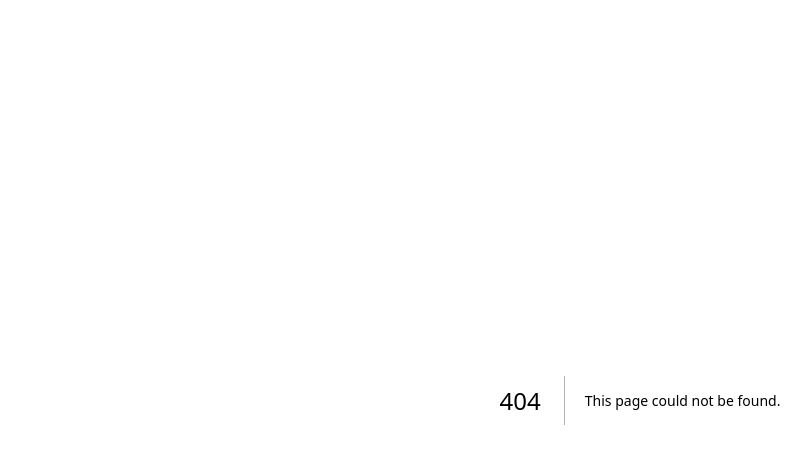
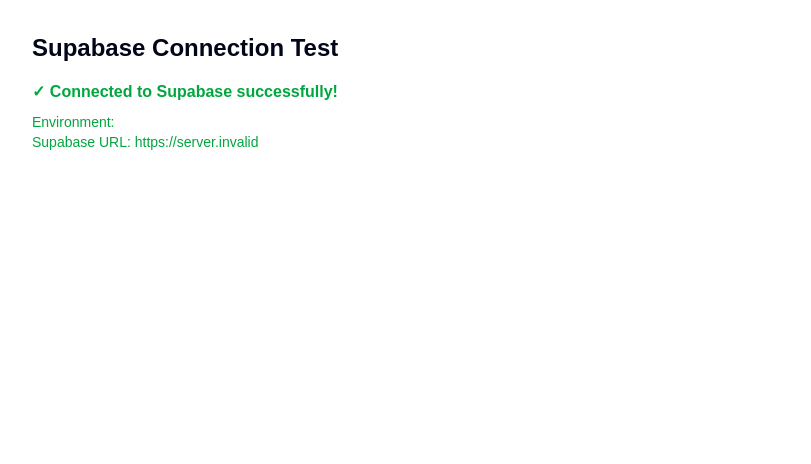
Before and after one commit to Patchalv/nowly, a Next.js app: page /test-supabase in a window 1280 px wide. Before the commit this address had no page. Shown: the top 464 px of the page, without its empty margins (0-811 px from the left). Built offline with nearby package versions, Linux system fonts and the light colour scheme; no server answers.

Commit message:
fix: prevent bundling server-only code in client components
- Remove server exports from supabase/index.ts to prevent next/headers being bundled in client
- Add test page for verifying Supabase connection
- Ensures proper separation between client and server Supabase utilities

```diff
--- /dev/null
+++ b/app/test-supabase/page.tsx
@@ -0,0 +1,59 @@
+'use client';
+
+import { supabase } from '@/src/infrastructure/supabase';
+import { useEffect, useState } from 'react';
+
+export default function TestSupabasePage() {
+  const [status, setStatus] = useState<'loading' | 'connected' | 'error'>(
+    'loading'
+  );
+  const [error, setError] = useState<string | null>(null);
+
+  useEffect(() => {
+    async function testConnection() {
+      try {
+        // Try to get session (will be null if not authenticated, but should not error)
+        const { data, error } = await supabase.auth.getSession();
+
+        if (error) throw error;
+
+        setStatus('connected');
+        console.log('Supabase connection successful!');
+        console.log('Session:', data.session);
+      } catch (err) {
+        setStatus('error');
+        setError(err instanceof Error ? err.message : 'Unknown error');
+        console.error('Supabase connection error:', err);
+      }
+    }
+
+    testConnection();
+  }, []);
+
+  return (
+    <div className="p-8">
+      <h1 className="text-2xl font-bold mb-4">Supabase Connection Test</h1>
+
+      {status === 'loading' && <p>Testing connection...</p>}
+
+      {status === 'connected' && (
+        <div className="text-green-600">
+          <p className="font-semibold">✓ Connected to Supabase successfully!</p>
+          <p className="text-sm mt-2">
+            Environment: {process.env.NEXT_PUBLIC_APP_ENV}
+          </p>
+          <p className="text-sm">
+            Supabase URL: {process.env.NEXT_PUBLIC_SUPABASE_URL}
+          </p>
+        </div>
+      )}
+
+      {status === 'error' && (
+        <div className="text-red-600">
+          <p className="font-semibold">✗ Connection failed</p>
+          <p className="text-sm mt-2">{error}</p>
+        </div>
+      )}
+    </div>
+  );
+}
--- /dev/null
+++ b/src/infrastructure/supabase/index.ts
@@ -0,0 +1,13 @@
+/**
+ * Supabase client exports
+ *
+ * Usage:
+ * - Client Components: import { supabase } from '@/src/infrastructure/supabase'
+ * - Server Components: import { createClient } from '@/src/infrastructure/supabase/server'
+ *
+ * Note: Server utilities (createClient from server.ts) must be imported directly
+ * to prevent bundling server-only code (next/headers) in client bundles.
+ */
+
+export { createClient, supabase } from './client';
+export type { Database } from './types';
```
